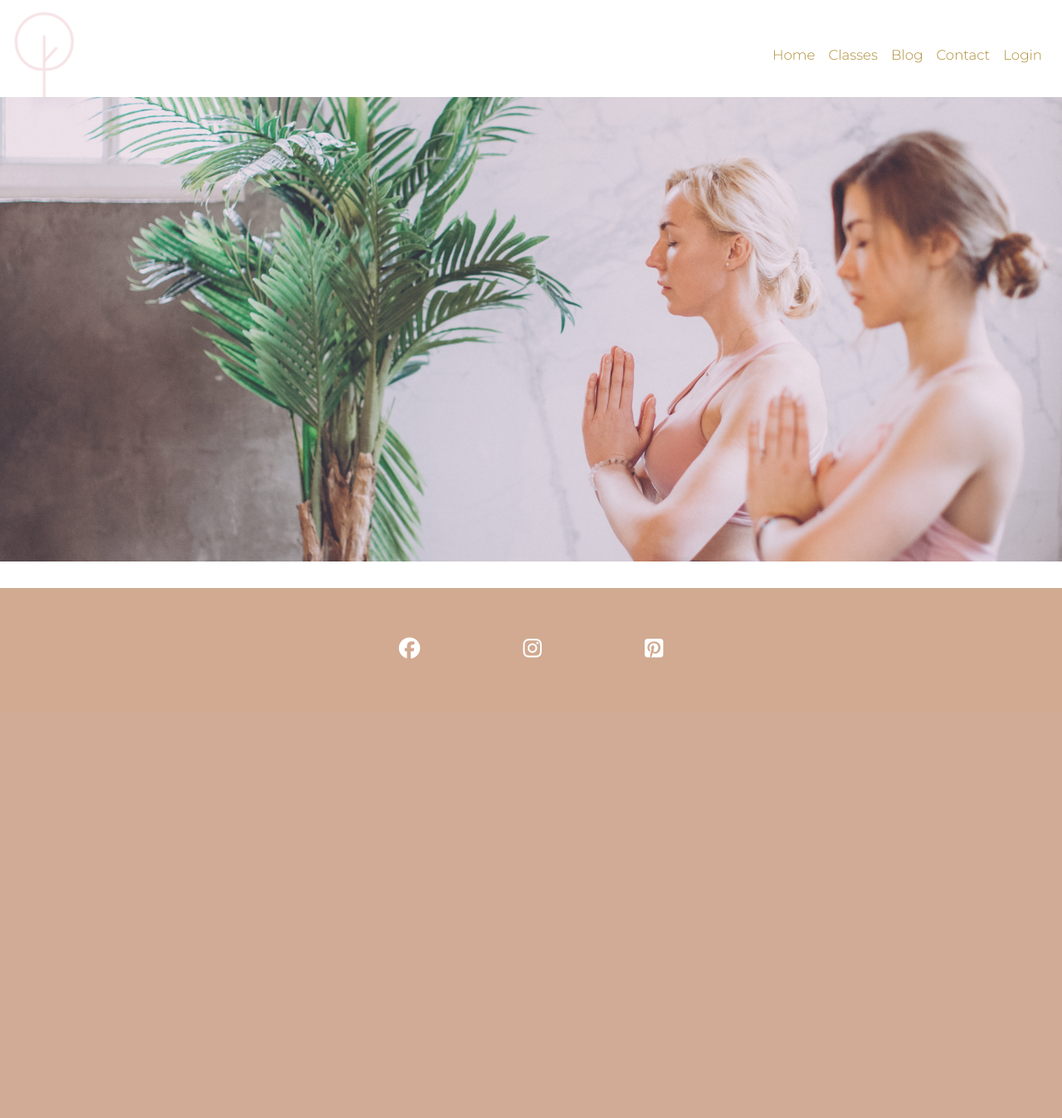
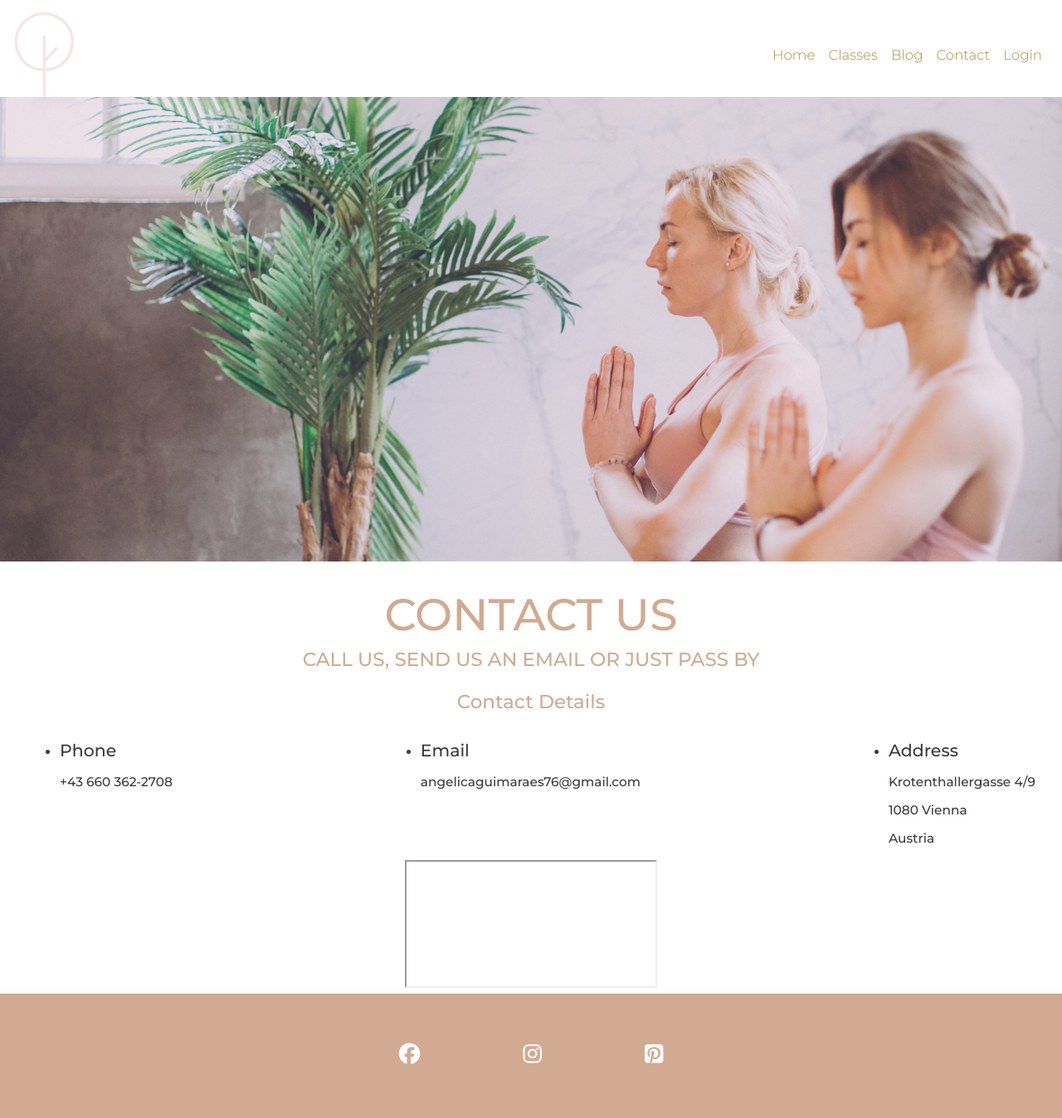
Before and after one commit to AngelicaGuimaraes/P4_magnolia_tree_blog, a Django app: page /contact/ in a window 1280 px wide. Shown: the whole page at 83% size. Before the commit the page ends 794 px from the top, so only its background shows below. Run offline with Django 3.2, Linux system fonts and the light colour scheme; a map, chart or similar area stays blank; some libraries are stand-ins or nearby versions; grey boxes are pictures that could not be loaded.

Commit message:
add content to contact page

```diff
--- a/static/css/style.css
+++ b/static/css/style.css
@@ -208,6 +208,31 @@ tr {
     position: relative;
 }
 
+/* Contact us header css */
+
+.header-contact {
+    color: #D1AA91;
+    vertical-align: top;
+    font-size: 4.2vw;
+}
+
+/* Contact us css */
+
+.d-flex {
+    margin: 0 32px;
+}
+
+.h3 {
+    font-size: 1.6vw;
+    margin-bottom: 16px;
+    margin-top: 16px;
+}
+
+.h4 {
+    font-size: 1.2vw;
+    margin-bottom: 16px;
+}
+
 /* Blog images */
 
 .blog-picture {
--- a/templates/contact.html
+++ b/templates/contact.html
@@ -2,6 +2,44 @@
 {% block content %}
 {% load static %}
 <div class="jumbotron jumbotron-contact jumbotron-fluid">
-    <img id="classes-hero-image">
+    <img>
+</div>
+
+<div>
+    <h1 class="header-contact text-center">CONTACT US</h1>
+    <h2 class="content-header text-center">CALL US, SEND US AN EMAIL OR JUST PASS BY</h2>
+</div>
+<br>
+<div class="container">
+    <h2 class="content-header text-center">Contact Details</h2>
+</div>
+
+<div>
+    <div class="contact-details">
+        <ul class="d-flex justify-content-between">
+            <li>
+                <h3 class="h3">Phone</h3>
+                <p class="h4">+43 660 362-2708</p>
+            </li>
+
+            <li>
+                <h3 class="h3">Email</h3>
+                <p class="h4">angelicaguimaraes76@gmail.com</p>
+            </li>
+
+            <li>
+                <h3 class="h3">Address</h3>
+                <p class="h4">Krotenthallergasse 4/9</p>
+                <p class="h4">1080 Vienna</p>
+                <p class="h4">Austria</p>
+            </li>
+        </ul>
+    </div>
+
+    <div class="text-center">
+        <iframe id="gmap" title="Magnolia Tree Location"
+            src="https://www.google.com/maps/embed?pb=!1m18!1m12!1m3!1d2658.7260892188497!2d16.34422061490564!3d48.21189165396232!2m3!1f0!2f0!3f0!3m2!1i1024!2i768!4f13.1!3m3!1m2!1s0x476d07ea37303f8f%3A0x84bb515558bf2c9b!2sKrotenthallergasse%204%2C%201080%20Wien!5e0!3m2!1sen!2sat!4v1653642736995!5m2!1sen!2sat"
+            ></iframe>
+    </div>
 </div>
 {%endblock%}
--- a/templates/index.html
+++ b/templates/index.html
@@ -20,8 +20,6 @@
             <p>We are a studio that offers Hatha and Vinyasa yoga classes in most levels. Their formats tap into static/still postures with longer holds between each posture. This can provide the student an opportunity to move deeper into their internal reflection. Regardless of the format, our classes will provide you an experience that leaves you feeling energized and uplifted.</p>
             <br>
             <p>Our mission is to provide a genuine and sustainable yoga practice that will continue to evolve the physical and emotional health of our students. We are proud of the individual attention that our students receive. Our instructors are passionate about teaching and are always willing to take that extra step to ensure that no student feels left behind.</p>
-            <br>
-            <p>And if you're ready to have your socks knocked off, check out the prints that are currently available.</p>
         </div>
     </div>
 </div>
```
